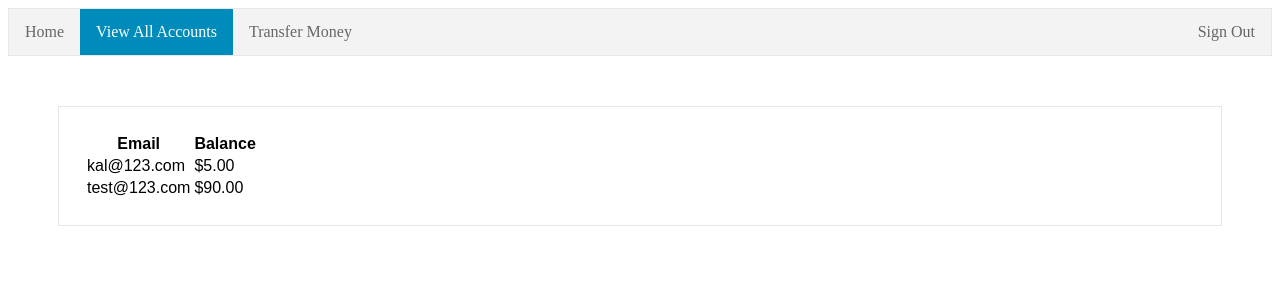
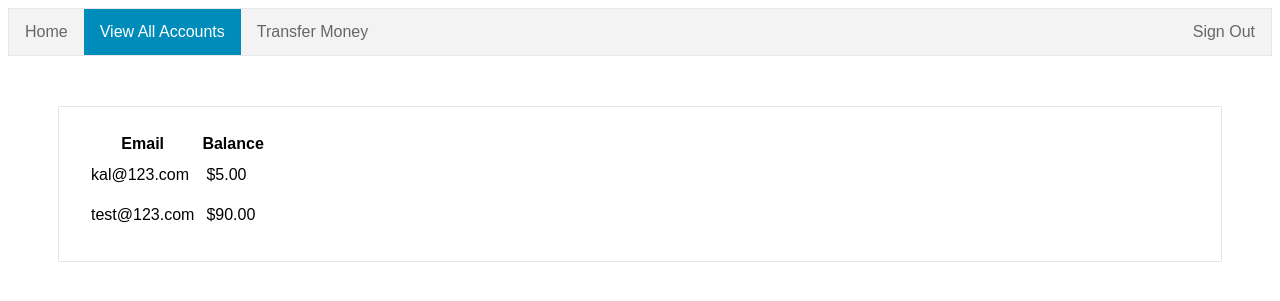
Before and after one commit to VijithNava/DjangoBankSystem, a Django app: page /bank/view_accounts/ in a window 1280 px wide. Shown: the top 301 px of the page. Run offline with Django 3.2, Linux system fonts and the light colour scheme; a user stored in the database is signed in; data comes from the database, SQL or seed files in the repository; both versions use the stored data as it was after the commit; parts of the project's set-up code (start-up, migrations or seed data) failed here and were passed over.

Commit message:
More UI changes

```diff
--- a/bank/static/bank/style.css
+++ b/bank/static/bank/style.css
@@ -4,7 +4,7 @@ ul {
     padding: 0;
     overflow: hidden;
     background-color: #F3F3F3;
-
+    font-family: Arial, serif;
     border: 1px solid #e7e7e7;
 
 }
@@ -30,12 +30,6 @@ li a:hover:not(.active) {
     background-color: #008CBA;
 }
 
-.main {
-    top: 50%;
-    left: 50%;
-    position: absolute;
-}
-
 .fieldWrapper {
     padding-bottom: 20px;
 }
@@ -51,3 +45,7 @@ h1 {
     margin: 50px;
     font-family: Arial, serif;
 }
+
+#user_info {
+    padding: 10px 5px;
+}
--- a/bank/templates/bank/accounts.html
+++ b/bank/templates/bank/accounts.html
@@ -16,8 +16,8 @@
         </tr>
         {% for account in accounts %}
         <tr>
-            <td>{{account.user.email}}</td>
-            <td>{{account.balance|prepend_dollars}}</td>
+            <td id="user_info">{{account.user.email}}</td>
+            <td id="user_info">{{account.balance|prepend_dollars}}</td>
         </tr>
         {% endfor %}
     </table>
--- a/bank/views.py
+++ b/bank/views.py
@@ -86,7 +86,6 @@ def homepage(request):
 @login_required(login_url=LOGIN_URL)
 def view_accounts(request):
     accounts = Accounts.objects.exclude(user=request.user)
-
     return render(request=request, template_name='bank/accounts.html',
                   context={'accounts': accounts})
 
```
Also changed, not shown: bank/templates/bank/homepage.html (+14 -6 lines), db.sqlite3, 1 other file.
